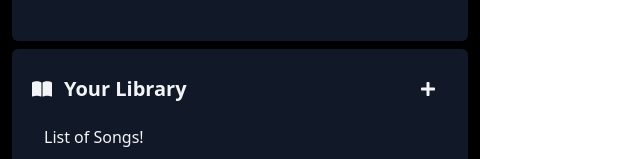
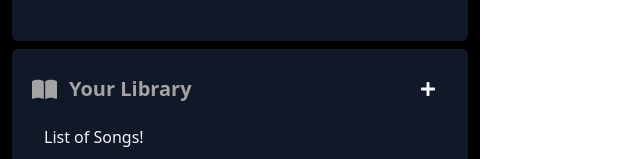
Before and after one commit to Alexkszzz/spotify-clone, a Next.js app: page / in a window 1280 px wide. Shown: the part 175-334 px from the top of the page, without its empty margins (0-640 px from the left). Built offline with nearby package versions, Linux system fonts and the light colour scheme.

Commit message:
add Library component

```diff
--- /dev/null
+++ b/app/components/Library.tsx
@@ -0,0 +1,38 @@
+import React from 'react'
+import { FaBookOpen } from "react-icons/fa6";
+import { FaPlus } from "react-icons/fa";
+
+const Library = () => {
+
+    const onClick = () => {
+        //handleOnClick
+    }
+    return (
+        <>
+            <div className="mb-3 flex items-center justify-between">
+                <div className="flex items-center space-x-3 hover:text-white text-xl font-bold text-neutral-400 cursor-pointer duration-300">
+                    <FaBookOpen size={25} />
+                    <span>Your Library</span>
+                </div>
+
+                <button className="p-3 rounded-full hover:bg-gray-800 duration-200 relative group" onClick={onClick}>
+                    <FaPlus />
+                    <span className="absolute left-full ml-2 whitespace-nowrap px-2 py-1 bg-gray-800 text-white text-sm rounded-md opacity-0 group-hover:opacity-100 transition-opacity duration-300">
+                        Create playlist or folder
+                    </span>
+                </button>
+            </div>
+            <div className='
+                    flex
+                    flex-col
+                    gap-y-2
+                    mt-4
+                    px-3
+                '>
+                List of Songs!
+            </div>
+        </>
+    )
+}
+
+export default Library
--- a/app/components/Sidebar.tsx
+++ b/app/components/Sidebar.tsx
@@ -1,11 +1,10 @@
 "use client"
 
 import SidebarItem from './SidebarItem';
+import Library from './Library';
 import Link from 'next/link';
 import { IoHome } from "react-icons/io5";
 import { FiSearch } from "react-icons/fi";
-import { FaBookOpen } from "react-icons/fa6";
-import { FaPlus } from "react-icons/fa";
 import { usePathname } from 'next/navigation';
 import { useMemo } from 'react';
 
@@ -46,30 +45,10 @@ const Sidebar: React.FC<SidebarProps> = ({ children }) => {
                         />
                     ))}
                 </div>
-                {/* <nav>
-                    <ul>
-                        <li className="mb-3">
-                            <Link legacyBehavior href="/">
-                                <a className="flex items-center space-x-3 hover:text-white text-xl font-bold">
-                                    <IoHome />
-                                    <span>Home</span>
-                                </a>
-                            </Link>
-                        </li>
-                        <li className="mb-3">
-                            <Link legacyBehavior href="/search">
-                                <a className="flex items-center space-x-3 hover:text-white text-xl font-bold">
-                                    <FiSearch />
-                                    <span>Search</span>
-                                </a>
-                            </Link>
-                        </li>
-
-                    </ul>
-                </nav> */}
             </div>
             <div className="bg-gray-900 rounded-md p-5 m-1 flex-1">
-                <div className="mb-3 flex items-center justify-between">
+                <Library />
+                {/* <div className="mb-3 flex items-center justify-between">
                     <div className="flex items-center space-x-3 hover:text-white text-xl font-bold">
                         <FaBookOpen />
                         <span>Your Library</span>
@@ -90,7 +69,7 @@ const Sidebar: React.FC<SidebarProps> = ({ children }) => {
                     px-3
                 '>
                     List of Songs!
-                </div>
+                </div> */}
             </div>
 
 
```
